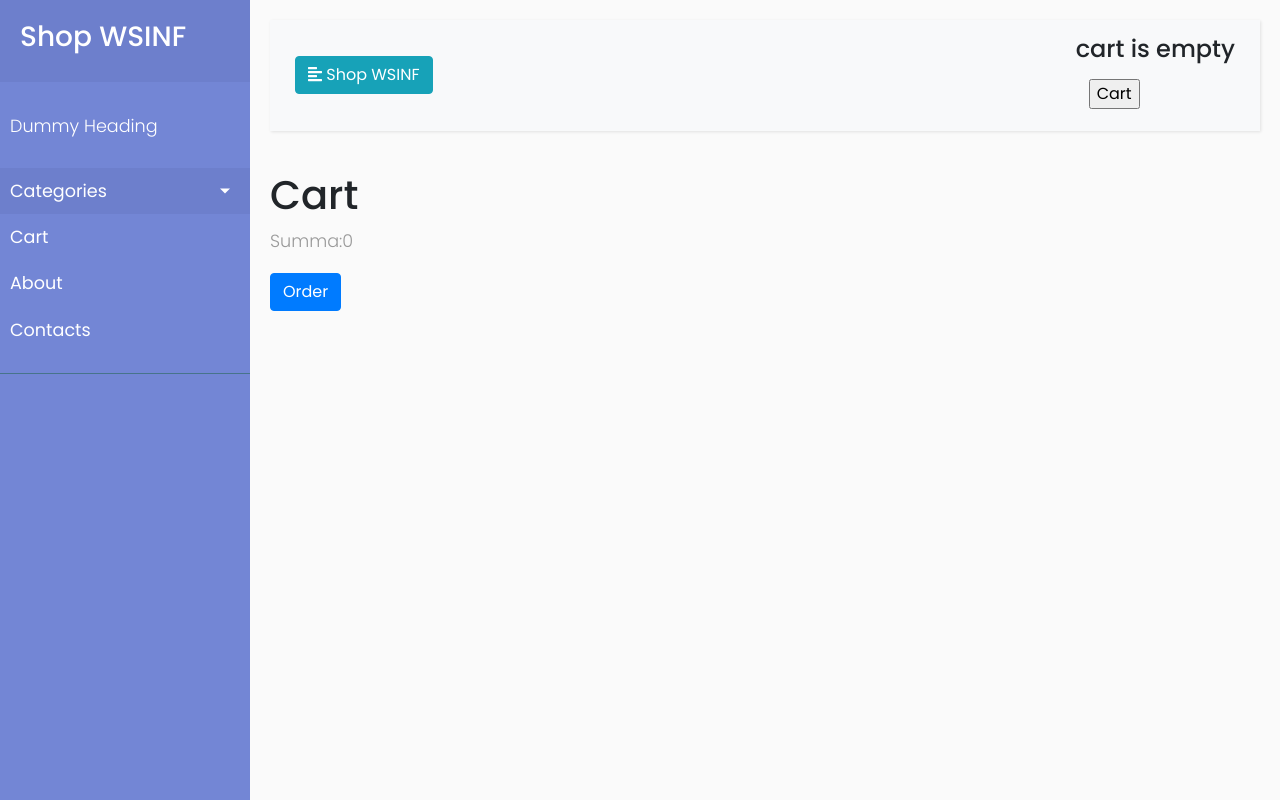
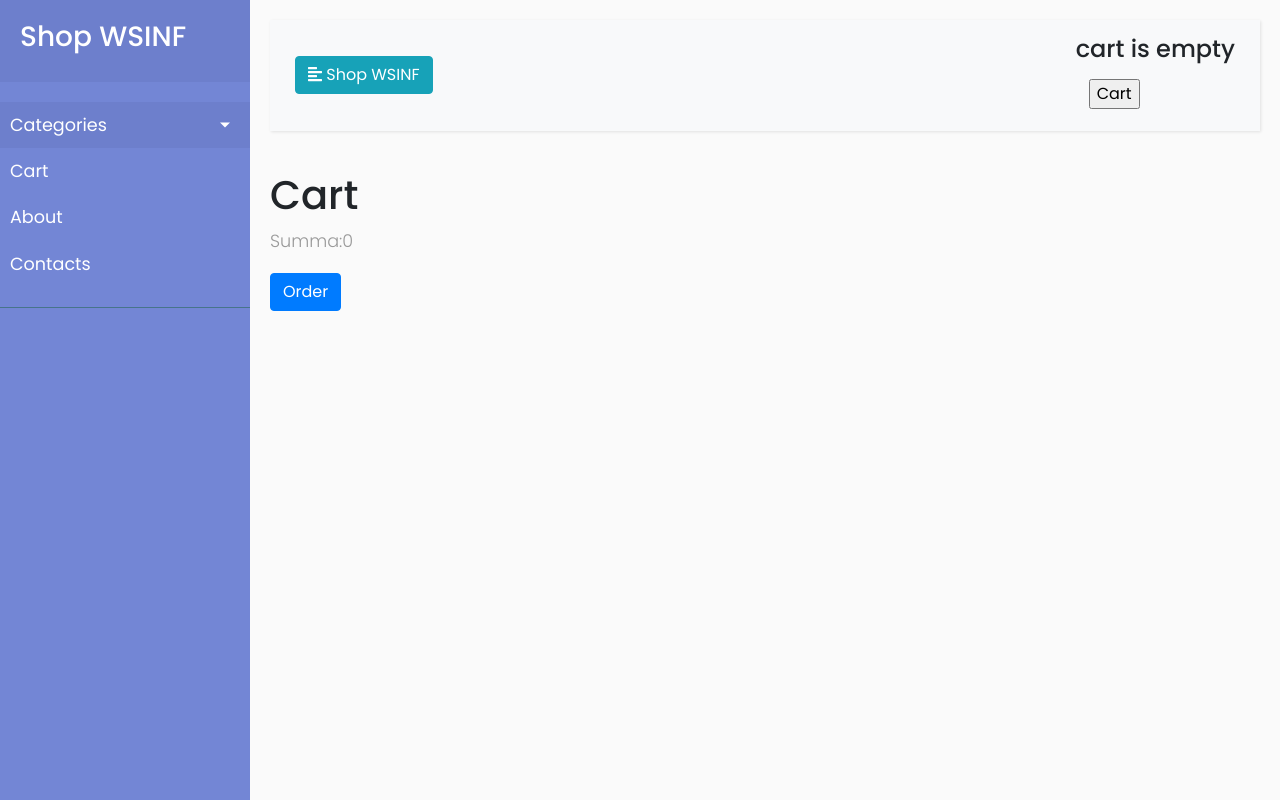
Before and after one commit to AlieksieievYurii/ShopDjango, a Django app: page /cart/ in a window 1280 px wide. Run offline with Django 3.2, Linux system fonts and the light colour scheme; data comes from the database, SQL or seed files in the repository; data that the repository does not hold is empty; some libraries are stand-ins or nearby versions.

Commit message:
Remove Dummy Heading

```diff
--- a/shop/templates/shop/base_template.html
+++ b/shop/templates/shop/base_template.html
@@ -34,7 +34,6 @@
             </div>
 
             <ul class="list-unstyled components">
-                <p>Dummy Heading</p>
                 <li class="active">
                     <a href="#homeSubmenu" data-toggle="collapse" aria-expanded="false" class="dropdown-toggle">Categories</a>
                     <ul class="collapse list-unstyled" id="homeSubmenu">
```
